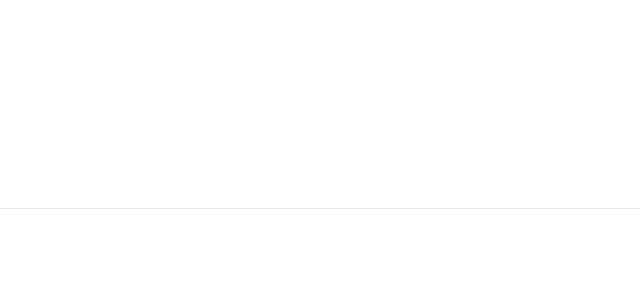
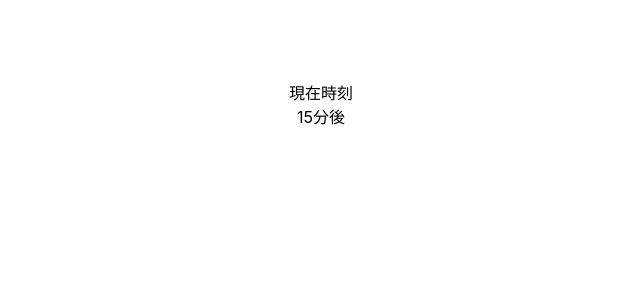
Before and after one commit to n0z0me/Portfolio, a Next.js app: page /timer in a window 1280 px wide. Shown: the top 300 px of the page, without its empty margins (319-959 px from the left). Built offline with nearby package versions, Linux system fonts and the light colour scheme.

Commit message:
fix: remove footer and change text color

```diff
--- a/src/pages/timer.js
+++ b/src/pages/timer.js
@@ -17,7 +17,6 @@ export default function Timer() {
         <div>現在時刻</div>
         <div>15分後</div>
       </main>
-      <Footer/>
     </div>
   )
 }
--- a/src/styles/Timer.module.css
+++ b/src/styles/Timer.module.css
@@ -5,7 +5,7 @@
   flex-direction: column;
   justify-content: center;
   align-items: center;
-  color: white;
+  color: black;
 }
 
 .main {
```
